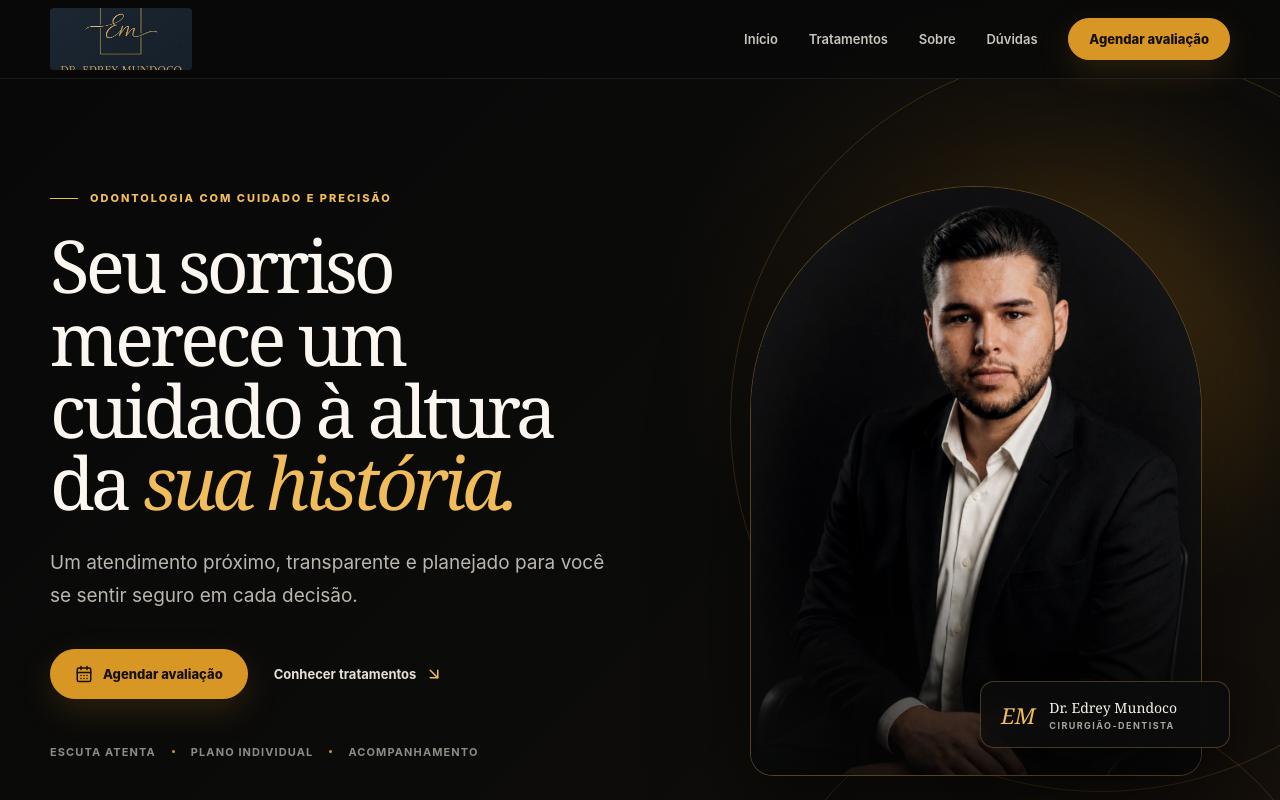
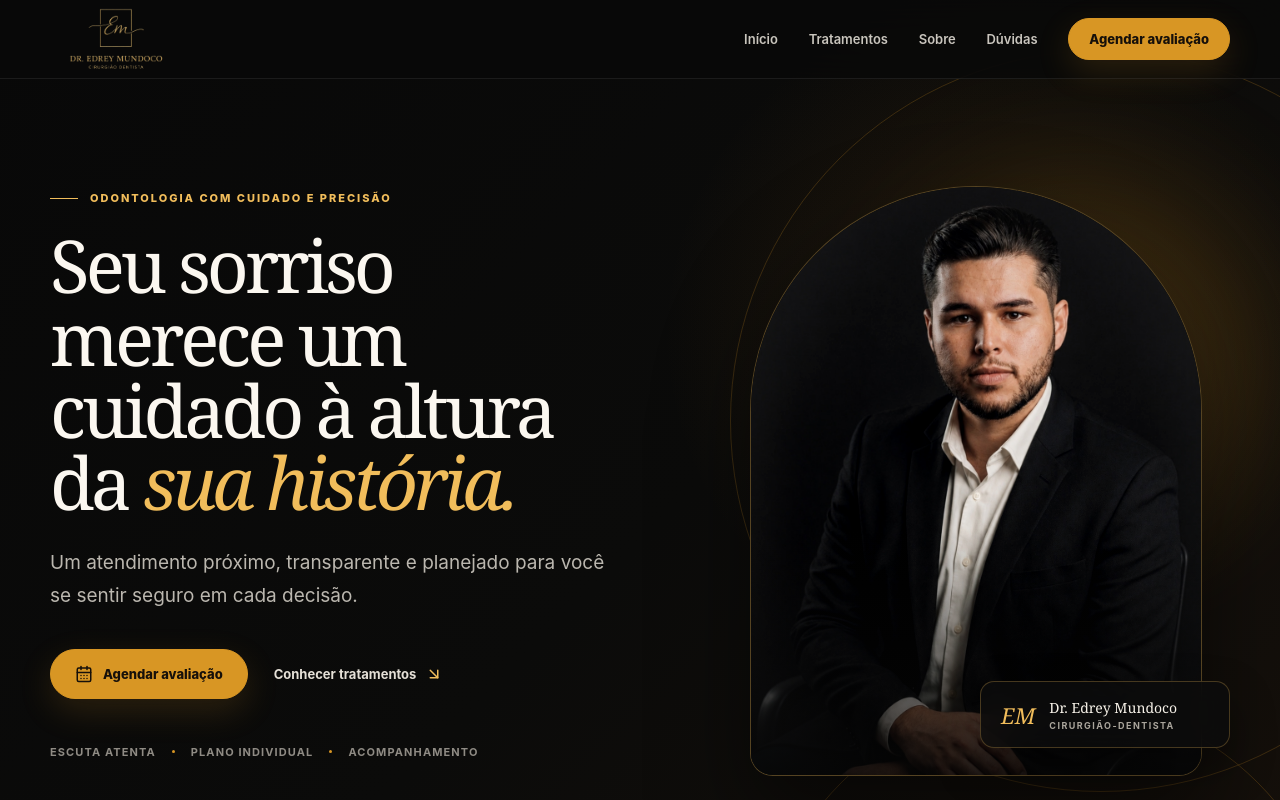
Before and after one commit to Track-For/site-dentista, a Vue app: page / in a window 1280 px wide. Shown: the top 800 px of the page. Built offline with nearby package versions, Linux system fonts and the light colour scheme.

Commit message:
Isola logo dourada em fundo transparente

```diff
--- a/src/App.vue
+++ b/src/App.vue
@@ -123,7 +123,7 @@ async function prepareMessage(event: Event) {
   <header class="site-header" @keydown.esc="closeMenu">
     <div class="container header-inner">
       <a class="brand" href="#inicio" aria-label="Dr. Edrey Mundoco — início" @click="closeMenu">
-        <img class="brand-logo" src="/logo-edrey.jpeg" alt="Dr. Edrey Mundoco, cirurgião-dentista" />
+        <img class="brand-logo" src="/logo-edrey-transparent.png" alt="Dr. Edrey Mundoco, cirurgião-dentista" />
       </a>
 
       <button
@@ -383,7 +383,7 @@ async function prepareMessage(event: Event) {
   <footer class="site-footer">
     <div class="container footer-top">
       <a class="brand footer-brand" href="#inicio" aria-label="Voltar ao início">
-        <img class="brand-logo" src="/logo-edrey.jpeg" alt="Dr. Edrey Mundoco, cirurgião-dentista" loading="lazy" />
+        <img class="brand-logo" src="/logo-edrey-transparent.png" alt="Dr. Edrey Mundoco, cirurgião-dentista" loading="lazy" />
       </a>
       <p>Cuidado que começa na escuta e se revela em cada sorriso.</p>
       <a class="button button-small" href="#agendamento">Agendar avaliação</a>
--- a/src/style.css
+++ b/src/style.css
@@ -85,11 +85,10 @@ button, a { -webkit-tap-highlight-color: transparent; }
 
 .brand-logo {
   display: block;
-  width: 142px;
-  height: 62px;
-  border-radius: 4px;
-  object-fit: cover;
-  object-position: center 48%;
+  width: 132px;
+  height: 64px;
+  object-fit: contain;
+  object-position: center;
 }
 
 .main-nav {
```
Also changed, not shown: public/logo-edrey-transparent.png (added).
